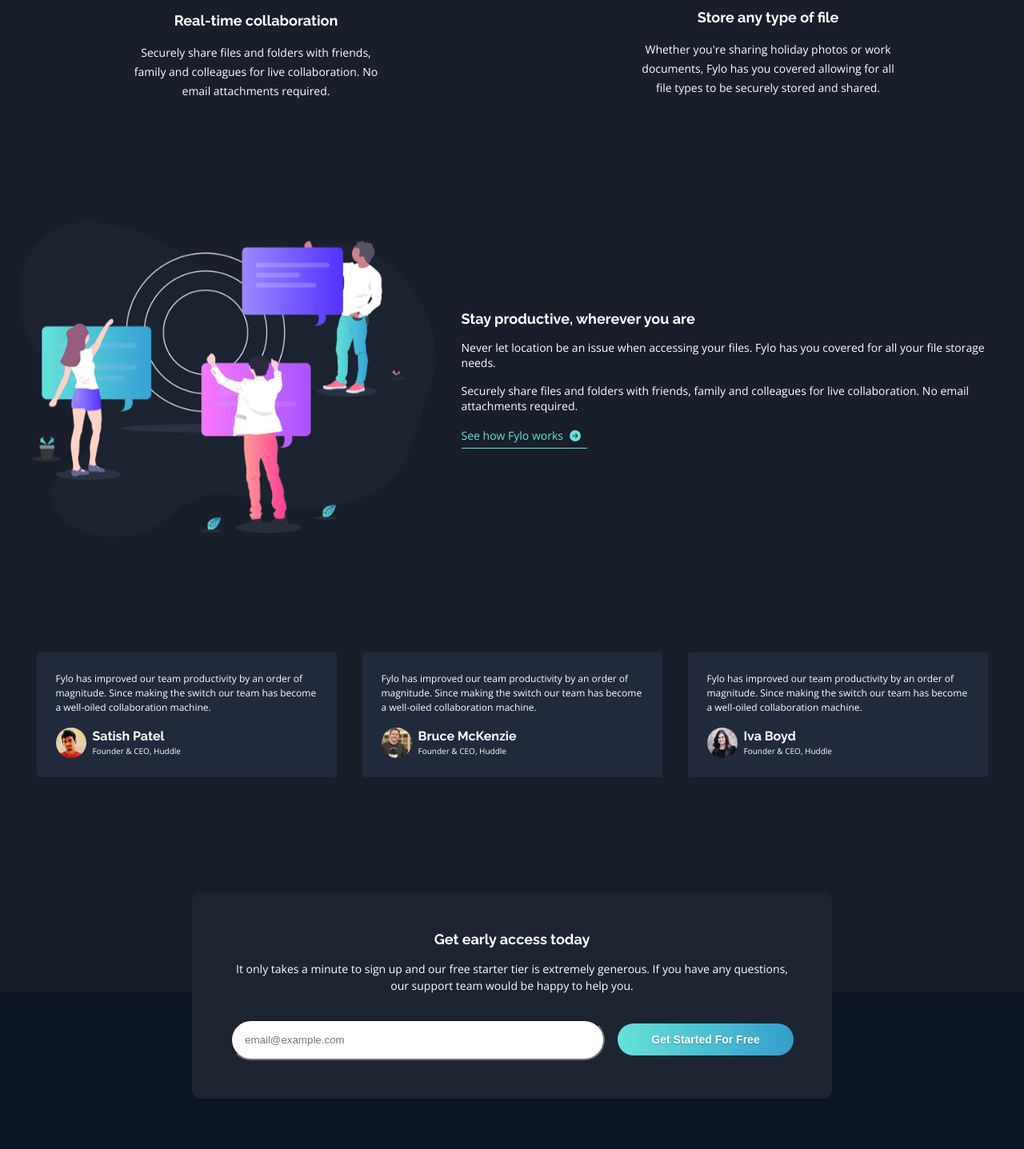
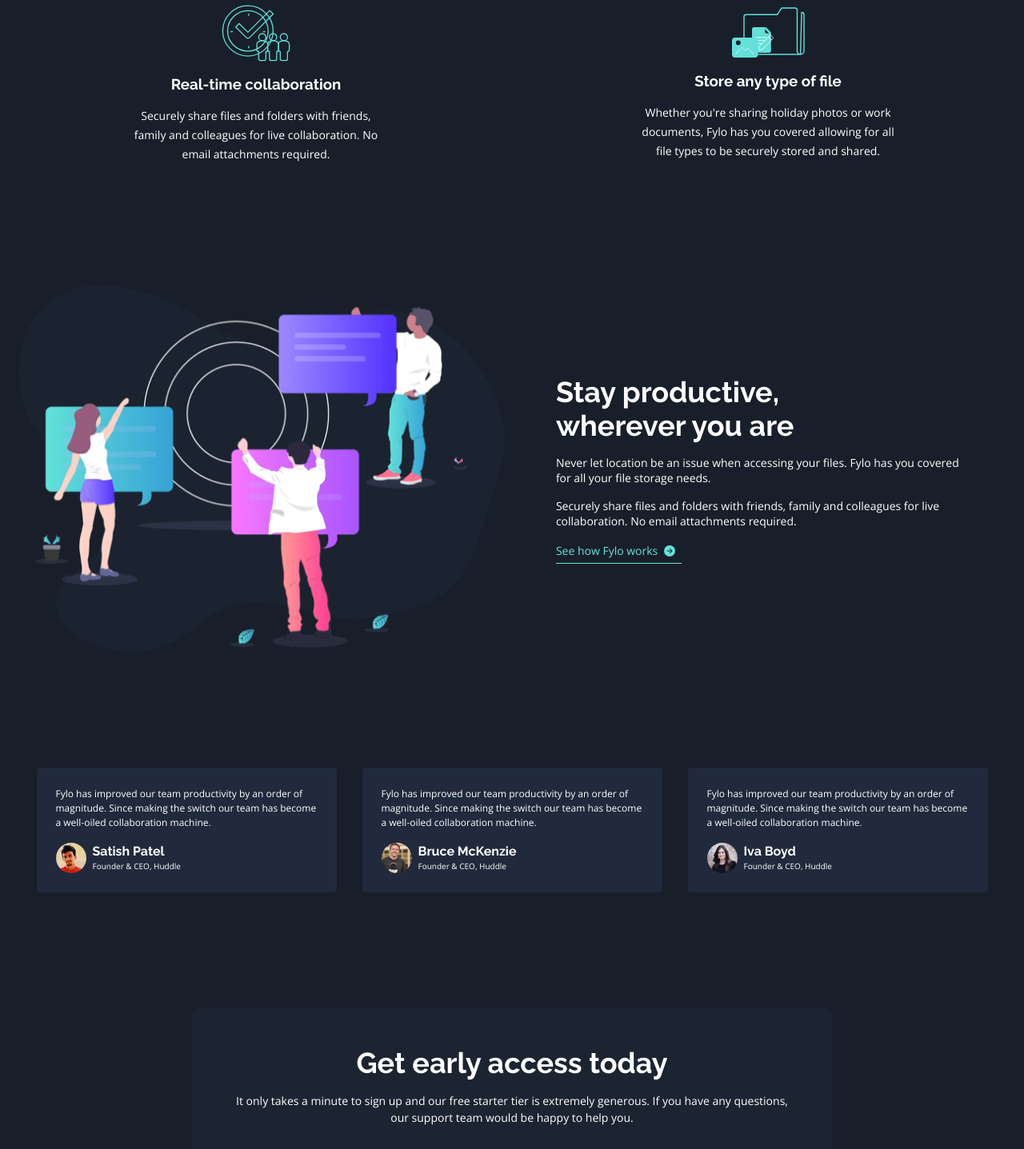
Before and after one commit to brandonmitchell217/fylo-dark-landing, a React (Vite) app: page / in a window 1280 px wide. Shown: the part 1273-2710 px from the top of the page at 80% size. Built offline with nearby package versions, Linux system fonts and the light colour scheme.

Commit message:
[feat]: Responsiveness, prior to adding animation stuff

```diff
--- a/src/components/Features.jsx
+++ b/src/components/Features.jsx
@@ -42,7 +42,7 @@
         {FeatureList.map((feat) => (
           <div className="flex-col feat" key={feat.id}>
             <img src={feat.image} alt="Feature Icon" />
-            <h2>{feat.header}</h2>
+            <h3>{feat.header}</h3>
             <p>{feat.description}</p>
           </div>
         ))}
--- a/src/components/Suscribe.jsx
+++ b/src/components/Suscribe.jsx
@@ -3,7 +3,6 @@
 export const Suscribe = () => {
   return (
     <section id="suscribe">
-      <div className="darkBlueBG"></div>
       <div className="flex-col">
         <h2>Get early access today</h2>
         <p>
--- a/src/styles/index.scss
+++ b/src/styles/index.scss
@@ -35,6 +35,12 @@
 
   h2 {
     font-size: 18px;
+    @media (min-width: $lg) {
+      font-size: 30px;
+    }
+    @media (min-width: $xl) {
+      font-size: 36px;
+    }
   }
 
   a {
@@ -60,9 +66,15 @@
     display: flex;
     justify-content: space-between;
     align-items: center;
+    @media (min-width: $lg) {
+      padding: 3rem;
+    }
 
     img {
       height: 28px;
+      @media (min-width: $lg) {
+        height: 36px;
+      }
     }
 
     ul {
@@ -113,6 +125,9 @@
         max-width: 600px;
         margin: auto;
       }
+      @media (min-width: $xl) {
+        max-width: 650px;
+      }
 
       p {
         font-weight: $light;
@@ -133,6 +148,13 @@
 
     h1 {
       line-height: $regLH;
+
+      @media (min-width: $lg) {
+        font-size: 34px;
+      }
+      @media (min-width: $xl) {
+        font-size: 38px;
+      }
     }
   }
 
@@ -166,6 +188,10 @@
 
   // Section CTA
   #cta {
+    p {
+      font-size: $bodySize;
+    }
+
     .flex-col {
       gap: 1rem;
       @media (min-width: $lg) {
@@ -174,13 +200,21 @@
     }
     .flex-col.bottomRight {
       @media (min-width: $lg) {
-        padding: 0 1rem;
+        padding: 0 3rem;
+        width: 50%;
         flex-direction: column;
         align-items: flex-start;
       }
+      h2 {
+        @media (min-width: $lg) {
+          max-width: 18ch;
+        }
+      }
     }
-    p {
-      font-size: $bodySize;
+    .flex-col.topLeft {
+      @media (min-width: $lg) {
+        width: 50%;
+      }
     }
 
     .ctaBtn {
@@ -250,16 +284,7 @@
   // Section Suscribe
   #suscribe {
     position: relative;
-
-    .darkBlueBG {
-      position: absolute;
-      bottom: 0;
-      left: 0;
-      z-index: -1;
-      width: 100%;
-      height: 45%;
-      background-color: $darkBlue3;
-    }
+    z-index: 2;
 
     .flex-col {
       max-width: 800px;
@@ -300,6 +325,7 @@
       }
 
       button {
+        padding: 1rem;
         outline: none;
         border: none;
       }
@@ -309,6 +335,7 @@
   // Footer
   footer {
     position: relative;
+    z-index: 9;
     padding: 1rem 1.5rem 3rem;
     display: flex;
     flex-direction: column;
@@ -325,7 +352,7 @@
       flex-direction: row;
       justify-content: space-between;
       align-items: flex-start;
-      padding-top: 6rem;
+      padding: 6rem 3rem 3rem;
       gap: 0;
     }
 
@@ -417,5 +444,21 @@
       }
     }
   }
+  &::after {
+    content: "";
+    position: absolute;
+    bottom: 0;
+    left: 0;
+    z-index: 0;
+    width: 100%;
+    height: 22%;
+    background-color: $darkBlue3;
+    @media (min-width: $md) {
+      height: 18%;
+    }
+    @media (min-width: $lg) {
+      height: 400px;
+    }
+  }
   //End Body
 }
```
